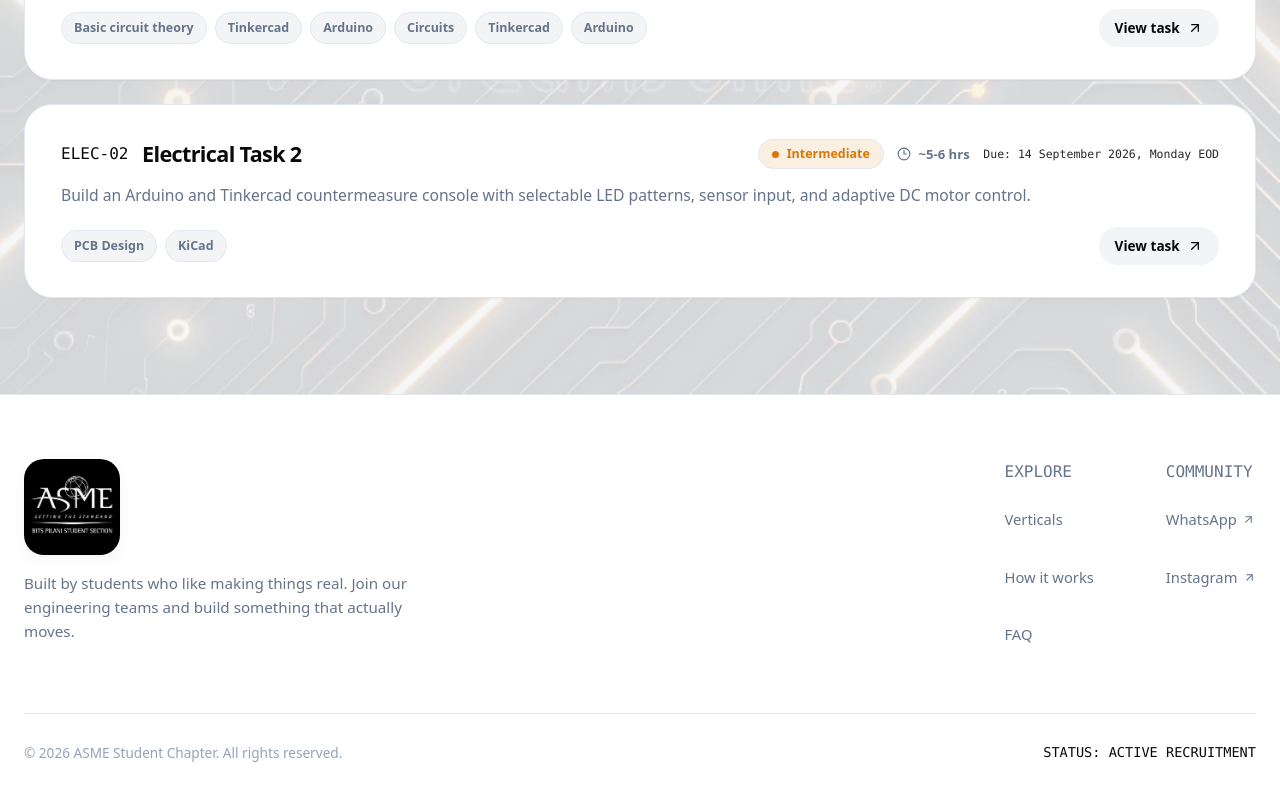
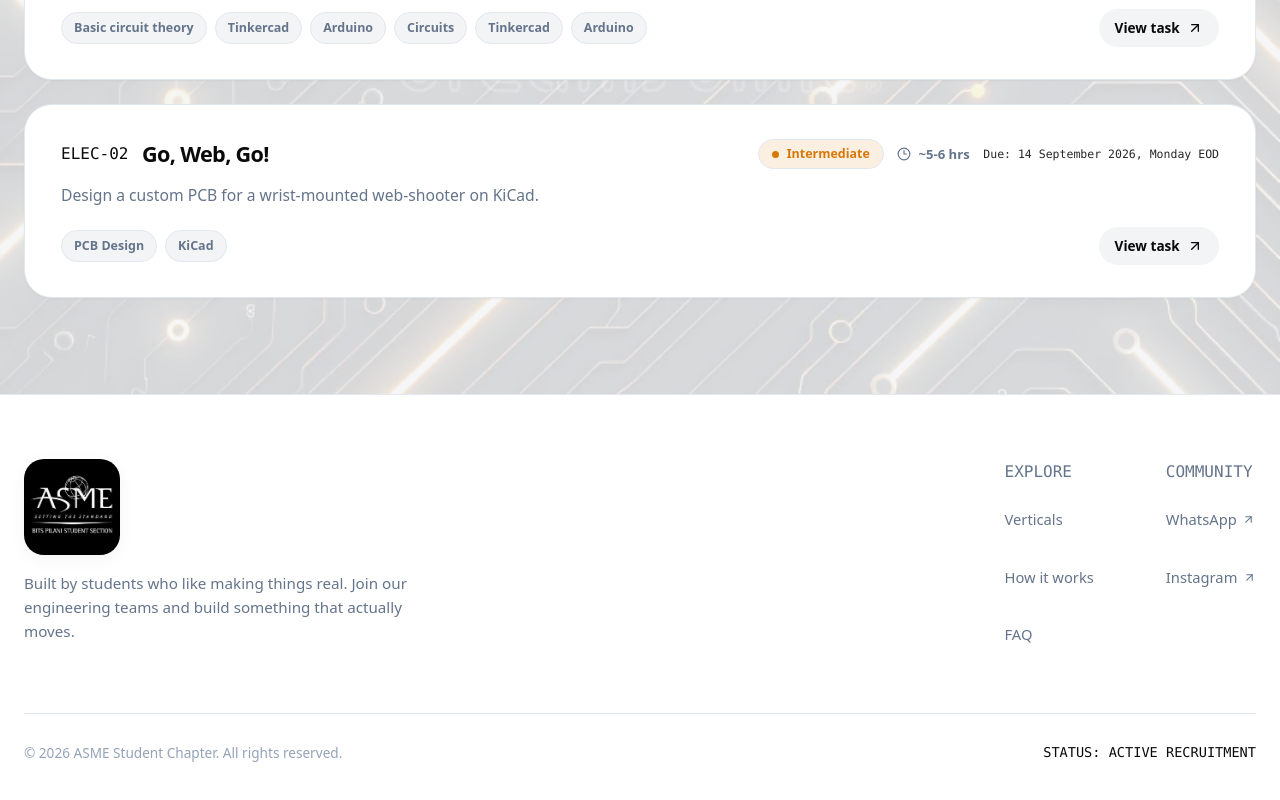
Before and after one commit to IronMan1405/asme-recruitment, a React (Vite) app: page /verticals/electrical in a window 1280 px wide. Shown: the part 1030-1830 px from the top of the page. Built offline with nearby package versions, Linux system fonts and the light colour scheme; no server answers.

Commit message:
small chnages in elec

```diff
--- a/src/data/electricalTaskTwoInstructions.ts
+++ b/src/data/electricalTaskTwoInstructions.ts
@@ -1,5 +1,5 @@
 export const electricalTaskTwoInstructions = `
-# Q1: Joker's Chaos Dial — Multi-Mode LED Traps
+# Design Peter Parker’s Custom Wrist-Mounted Web-Shooter PCB
 
 ### Story
 
--- a/src/data/tasks.ts
+++ b/src/data/tasks.ts
@@ -85,8 +85,8 @@
   { id: 'elec-02',
     taskNumber: 2,
     verticalId: 'electrical',
-    title: 'Electrical Task 2',
-    shortDescription: 'Build an Arduino and Tinkercad countermeasure console with selectable LED patterns, sensor input, and adaptive DC motor control.',
+    title: 'Go, Web, Go!',
+    shortDescription: 'Design a custom PCB for a wrist-mounted web-shooter on KiCad.',
     difficulty: 'intermediate',
     estimatedTime: '5-6 hrs',
     deadline: '14 September 2026, Monday EOD',
```
